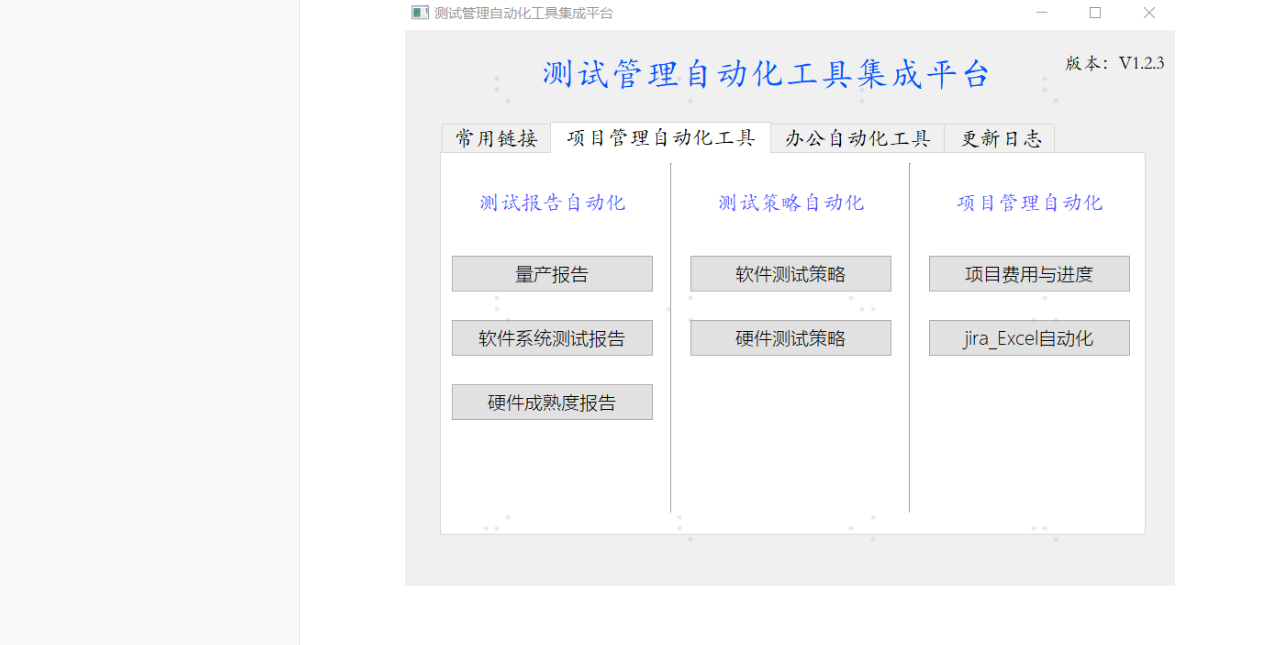
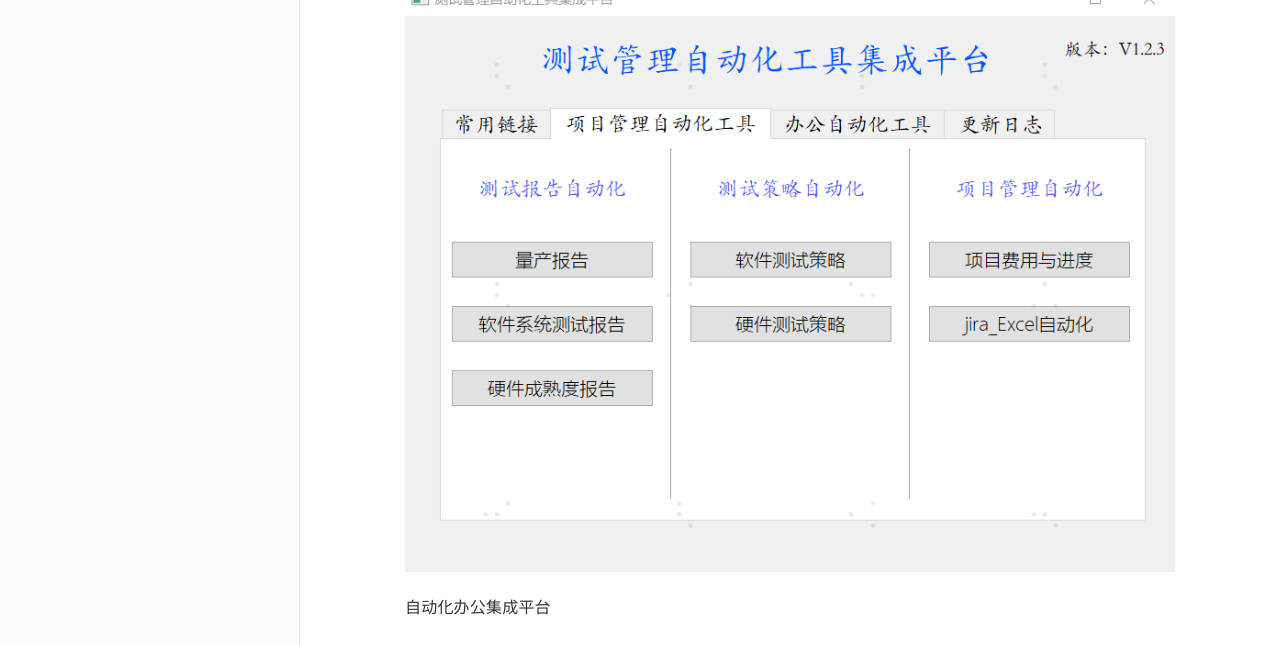
Before and after one commit to xienova/gitbook_show, a plain HTML site: page docs/index.html in a window 1280 px wide. Shown: the part 155-800 px from the top of the page. Drawn offline with Linux system fonts and the light colour scheme.

Commit message:
测试二

```diff
--- a/docs/index.html
+++ b/docs/index.html
@@ -145,6 +145,7 @@
 
                                 <h1 id="&#x7B80;&#x4ECB;">&#x7B80;&#x4ECB;</h1>
 <p><img src="pic/&#x4E3B;&#x754C;&#x9762;.png" alt="&#x4E3B;&#x754C;&#x9762;"></p>
+<p>&#x81EA;&#x52A8;&#x5316;&#x529E;&#x516C;&#x96C6;&#x6210;&#x5E73;&#x53F0;</p>
 
 
                                 </section>
@@ -180,7 +181,7 @@
     <script>
         var gitbook = gitbook || [];
         gitbook.push(function() {
-            gitbook.page.hasChanged({"page":{"title":"简介","level":"1.1","depth":1,"dir":"ltr"},"config":{"gitbook":"*","theme":"default","variables":{},"plugins":["livereload"],"pluginsConfig":{"livereload":{},"highlight":{},"search":{},"lunr":{"maxIndexSize":1000000,"ignoreSpecialCharacters":false},"sharing":{"facebook":true,"twitter":true,"google":false,"weibo":false,"instapaper":false,"vk":false,"all":["facebook","google","twitter","weibo","instapaper"]},"fontsettings":{"theme":"white","family":"sans","size":2},"theme-default":{"styles":{"website":"styles/website.css","pdf":"styles/pdf.css","epub":"styles/epub.css","mobi":"styles/mobi.css","ebook":"styles/ebook.css","print":"styles/print.css"},"showLevel":false}},"structure":{"langs":"LANGS.md","readme":"README.md","glossary":"GLOSSARY.md","summary":"SUMMARY.md"},"pdf":{"pageNumbers":true,"fontSize":12,"fontFamily":"Arial","paperSize":"a4","chapterMark":"pagebreak","pageBreaksBefore":"/","margin":{"right":62,"left":62,"top":56,"bottom":56}},"styles":{"website":"styles/website.css","pdf":"styles/pdf.css","epub":"styles/epub.css","mobi":"styles/mobi.css","ebook":"styles/ebook.css","print":"styles/print.css"}},"file":{"path":"README.md","mtime":"2022-09-21T06:19:14.483Z","type":"markdown"},"gitbook":{"version":"3.2.3","time":"2022-09-24T02:27:19.685Z"},"basePath":".","book":{"language":""}});
+            gitbook.page.hasChanged({"page":{"title":"简介","level":"1.1","depth":1,"dir":"ltr"},"config":{"gitbook":"*","theme":"default","variables":{},"plugins":["livereload"],"pluginsConfig":{"livereload":{},"highlight":{},"search":{},"lunr":{"maxIndexSize":1000000,"ignoreSpecialCharacters":false},"sharing":{"facebook":true,"twitter":true,"google":false,"weibo":false,"instapaper":false,"vk":false,"all":["facebook","google","twitter","weibo","instapaper"]},"fontsettings":{"theme":"white","family":"sans","size":2},"theme-default":{"styles":{"website":"styles/website.css","pdf":"styles/pdf.css","epub":"styles/epub.css","mobi":"styles/mobi.css","ebook":"styles/ebook.css","print":"styles/print.css"},"showLevel":false}},"structure":{"langs":"LANGS.md","readme":"README.md","glossary":"GLOSSARY.md","summary":"SUMMARY.md"},"pdf":{"pageNumbers":true,"fontSize":12,"fontFamily":"Arial","paperSize":"a4","chapterMark":"pagebreak","pageBreaksBefore":"/","margin":{"right":62,"left":62,"top":56,"bottom":56}},"styles":{"website":"styles/website.css","pdf":"styles/pdf.css","epub":"styles/epub.css","mobi":"styles/mobi.css","ebook":"styles/ebook.css","print":"styles/print.css"}},"file":{"path":"README.md","mtime":"2022-09-24T02:40:15.306Z","type":"markdown"},"gitbook":{"version":"3.2.3","time":"2022-09-24T02:42:28.938Z"},"basePath":".","book":{"language":""}});
         });
     </script>
 </div>
--- a/docs/search_index.json
+++ b/docs/search_index.json
@@ -1 +1 @@
-{"index":{"version":"0.5.12","fields":[{"name":"title","boost":10},{"name":"keywords","boost":15},{"name":"body","boost":1}],"ref":"url","documentStore":{"store":{"./":["简介"]},"length":1},"tokenStore":{"root":{"docs":{},"简":{"docs":{},"介":{"docs":{"./":{"ref":"./","tf":11}}}}},"length":1},"corpusTokens":["简介"],"pipeline":["stopWordFilter","stemmer"]},"store":{"./":{"url":"./","title":"简介","keywords":"","body":"简介\n\n"}}}
+{"index":{"version":"0.5.12","fields":[{"name":"title","boost":10},{"name":"keywords","boost":15},{"name":"body","boost":1}],"ref":"url","documentStore":{"store":{"./":["简介","自动化办公集成平台"]},"length":1},"tokenStore":{"root":{"docs":{},"简":{"docs":{},"介":{"docs":{"./":{"ref":"./","tf":10.5}}}},"自":{"docs":{},"动":{"docs":{},"化":{"docs":{},"办":{"docs":{},"公":{"docs":{},"集":{"docs":{},"成":{"docs":{},"平":{"docs":{},"台":{"docs":{"./":{"ref":"./","tf":0.5}}}}}}}}}}}},"length":2},"corpusTokens":["简介","自动化办公集成平台"],"pipeline":["stopWordFilter","stemmer"]},"store":{"./":{"url":"./","title":"简介","keywords":"","body":"简介\n\n自动化办公集成平台\n"}}}
```
